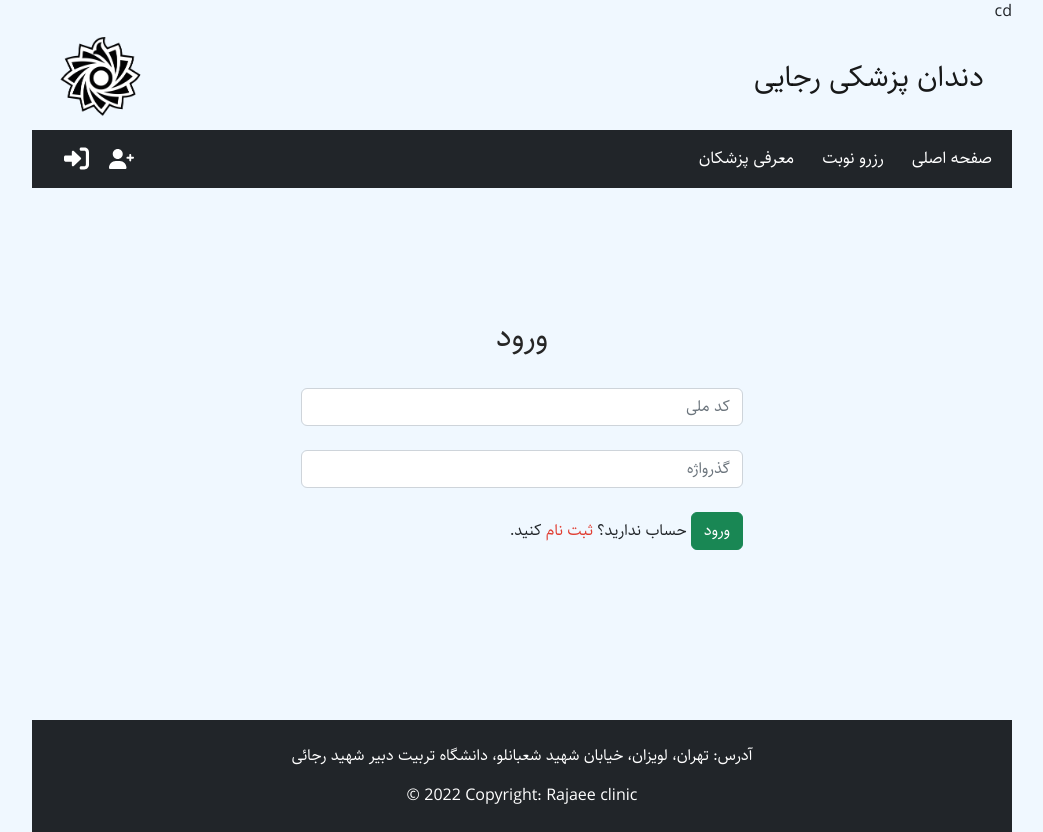
After one commit to MohammadMahdi-Akhondi/dental_project, a PHP site: page /login.php in a window 1280 px wide. The commit adds this page. Shown: the whole page, without its empty margins (118-1161 px from the left). Run offline with PHP 8.4, Linux system fonts and the light colour scheme.

Commit message:
Login page design

```diff
--- a/css/main.css
+++ b/css/main.css
@@ -55,6 +55,17 @@ nav div div div a:hover
     color: black;
 }
 
+a
+{
+    text-decoration: none;
+    color: #e03d31;
+}
+
+a:hover
+{
+    color: grey;
+}
+
 nav div div a img
 {
     margin-left: 20px;
--- a/includes/header.php
+++ b/includes/header.php
@@ -38,7 +38,7 @@
             </div>
         </div>
         <div class="collapse navbar-collapse" style="direction: ltr;">
-            <a href="#" class="nav-link">
+            <a href="login.php" class="nav-link">
                 <img src="icons/right-to-bracket-solid.svg" alt="login" width="25px" class="filter-white">
             </a>
             <a href="register.php" class="nav-link">
--- /dev/null
+++ b/login.php
@@ -0,0 +1,30 @@
+cd <?php
+include ("includes/header.php");
+?>
+
+<div style="margin-top: 130px"></div>
+
+<h2 class="title">ورود</h2>
+
+<div class="container">
+    <div class="row justify-content-center p-4">
+        <div class="col-md-6">
+            <form action="" method="post" name="register">
+                <div class="mb-4">
+                    <input type="text" class="form-control" placeholder="کد ملی">
+                </div>
+                <div class="mb-4">
+                    <input type="password" class="form-control" placeholder="گذرواژه">
+                </div>
+                <button type="submit" class="btn btn-success">ورود</button>
+                <span>حساب ندارید؟ <a href="register.php">ثبت نام </a>کنید.</span>
+            </form>
+        </div>
+    </div>
+</div>
+
+<div style="margin-top: 130px"></div>
+
+<?php
+include ("includes/footer.php");
+?>
```
